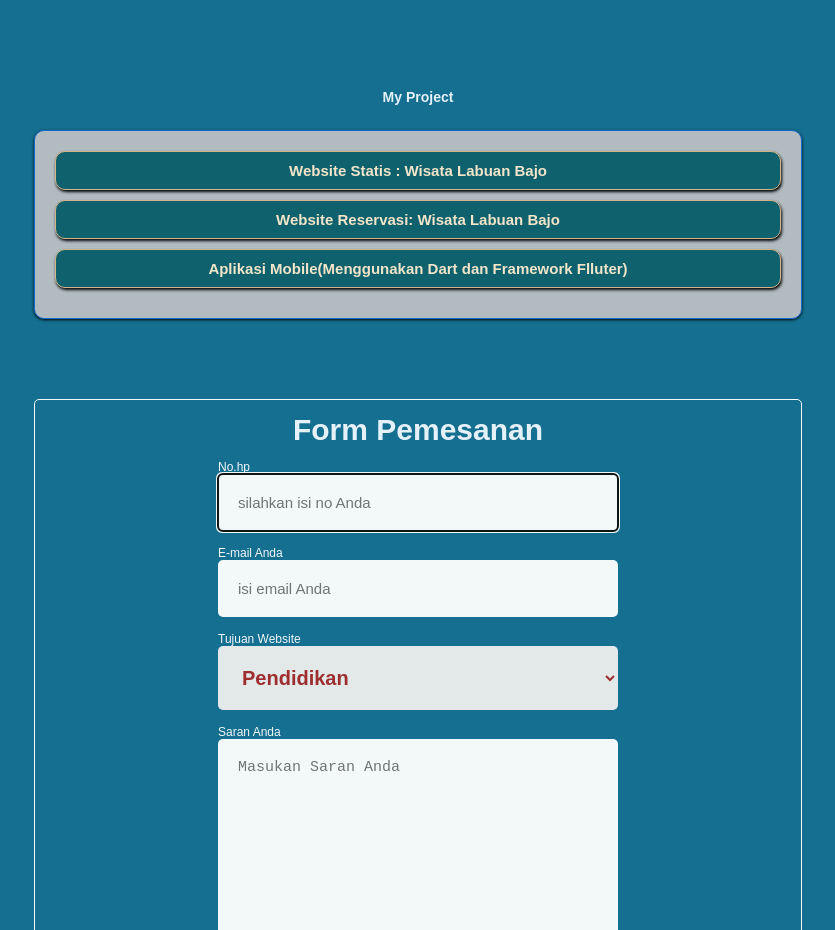
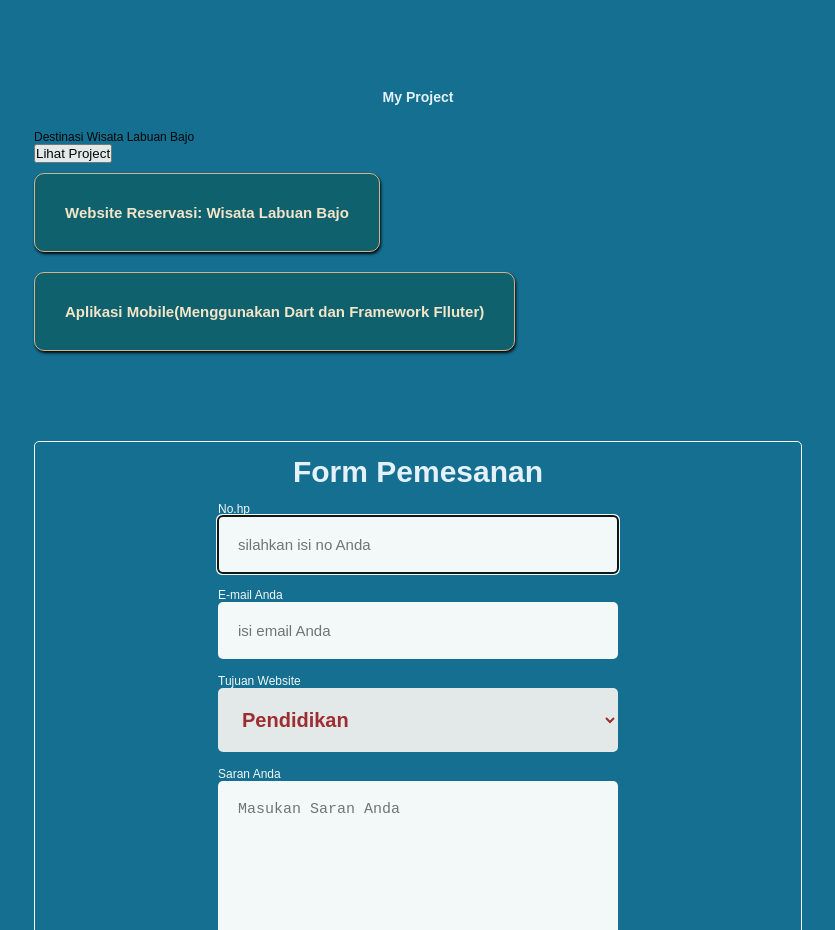
Before and after one commit to Nagur22/My_Portofolio, a website: page index.html in a window 1280 px wide. Shown: the part 1520-2450 px from the top of the page, without its empty margins (222-1057 px from the left). Drawn offline with nearby package versions, Linux system fonts and the light colour scheme; a web font is replaced by a local one.

Commit message:
"updateCard"

```diff
--- a/index.html
+++ b/index.html
@@ -69,7 +69,10 @@
     <section class="project" id="project">
       <h3>My Project</h3>
       <div class="project-container">
-        <div class="project-card"><a href="">Website Statis : Wisata Labuan Bajo</a></div>
+        <div class="project-card-1">
+          <div class="porject-name">Destinasi Wisata Labuan Bajo</div>
+          <a href="https://nagur22.github.io/Project_1/"><button type="submit">Lihat Project</button></a>
+        </div>
         <div class="project-card"><a href="https://my-projectku.gt.tc/" target="_blank" rel="noopener noreferrer">Website Reservasi: Wisata Labuan Bajo</a></div>
         <div class="project-card"><a href="https://nagur22.github.io/Project3/" target="_blank" rel="noopener noreferrer">Aplikasi Mobile(Menggunakan Dart dan Framework Flluter)</a></div>
       </div>
--- a/portofolio.css
+++ b/portofolio.css
@@ -323,7 +323,7 @@ html{
   /* bottom: 100px; */
 }
 /* ?\Mengatur pada halman project */
-.project-container {
+.project-container-1 {
   color: black;
   padding: 20px;
   border: 1px solid rgb(19, 107, 208);
@@ -335,9 +335,11 @@ html{
 .project-card {
   /* width: 50%; */
   justify-content: center;
+  display: inline-block;
   align-items: center;
   text-align: center;
-  padding:10px 10px;
+  padding:30px;
+  margin: 10px auto;
   /* padding-left: 50px; */
   /* right: 50px; */
   margin-bottom: 10px;
```
